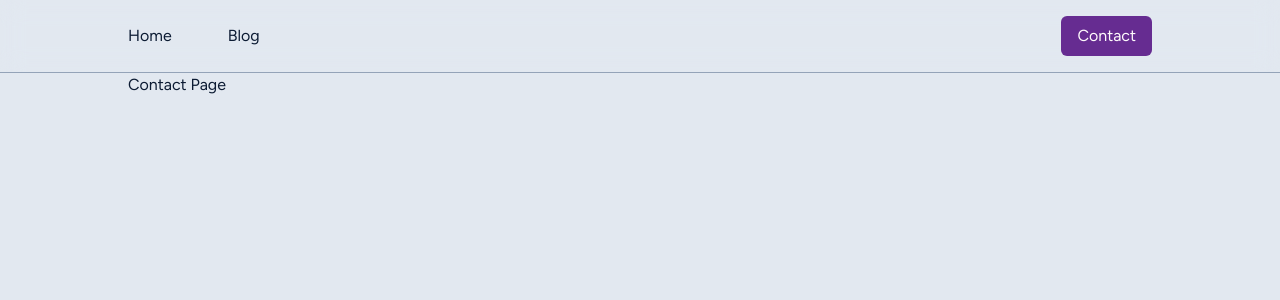
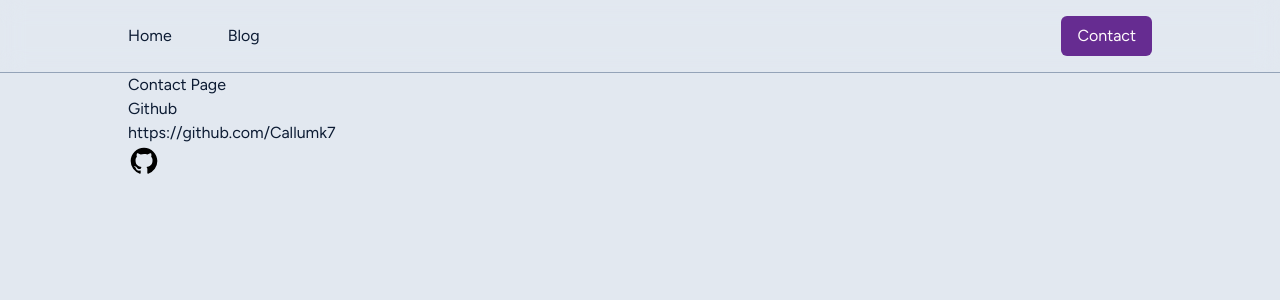
Before and after one commit to Callumk7/personal-blog-portfolio, a Next.js app: page /contact in a window 1280 px wide. Shown: the top 300 px of the page. Built offline with nearby package versions, Linux system fonts and the light colour scheme.

Commit message:
ongoing work

```diff
--- a/src/app/blog/(filtering)/page.tsx
+++ b/src/app/blog/(filtering)/page.tsx
@@ -3,6 +3,7 @@ import { getAllPostsWithCategory } from "@/util";
 
 export default async function BlogPage() {
   const posts = await getAllPostsWithCategory();
+  posts.sort((a, b) => b.updatedAt.valueOf() - a.updatedAt.valueOf());
 
   return (
     <main>
--- a/src/app/contact/page.tsx
+++ b/src/app/contact/page.tsx
@@ -1,8 +1,22 @@
+import { Social } from "@/types";
+import githubIcon from "@/public/github.svg";
+import ContactCard from "@/components/ui/contact/ContactCard";
+
+const socials: Social[] = [
+  {
+    name: "Github",
+    link: "https://github.com/Callumk7",
+    icon: githubIcon,
+  },
+];
 
 export default function ContactPage() {
   return (
     <div>
       <h1>Contact Page</h1>
+      {socials.map((social, index) => (
+        <ContactCard key={index} social={social} />
+      ))}
     </div>
-  )
+  );
 }
```
